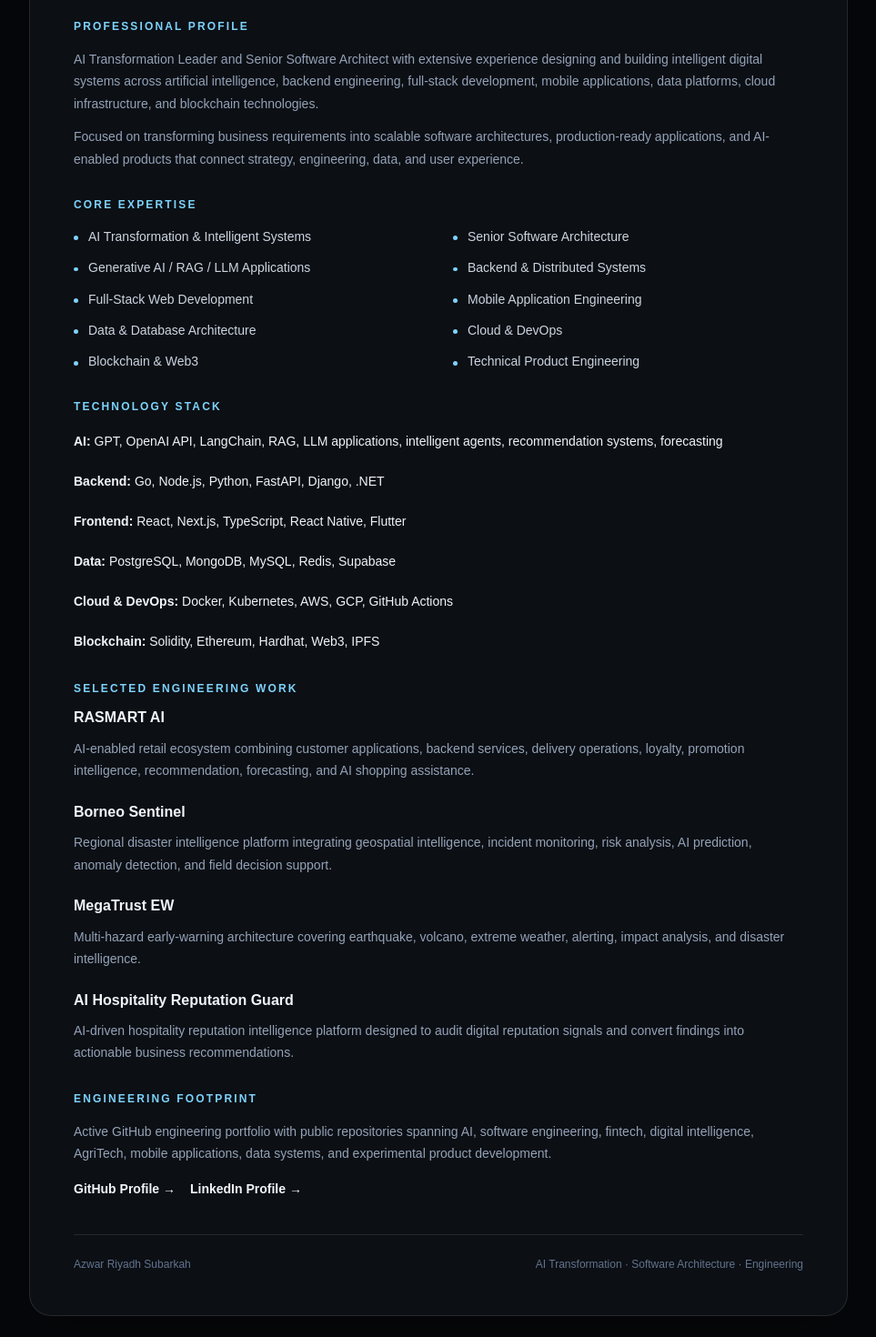
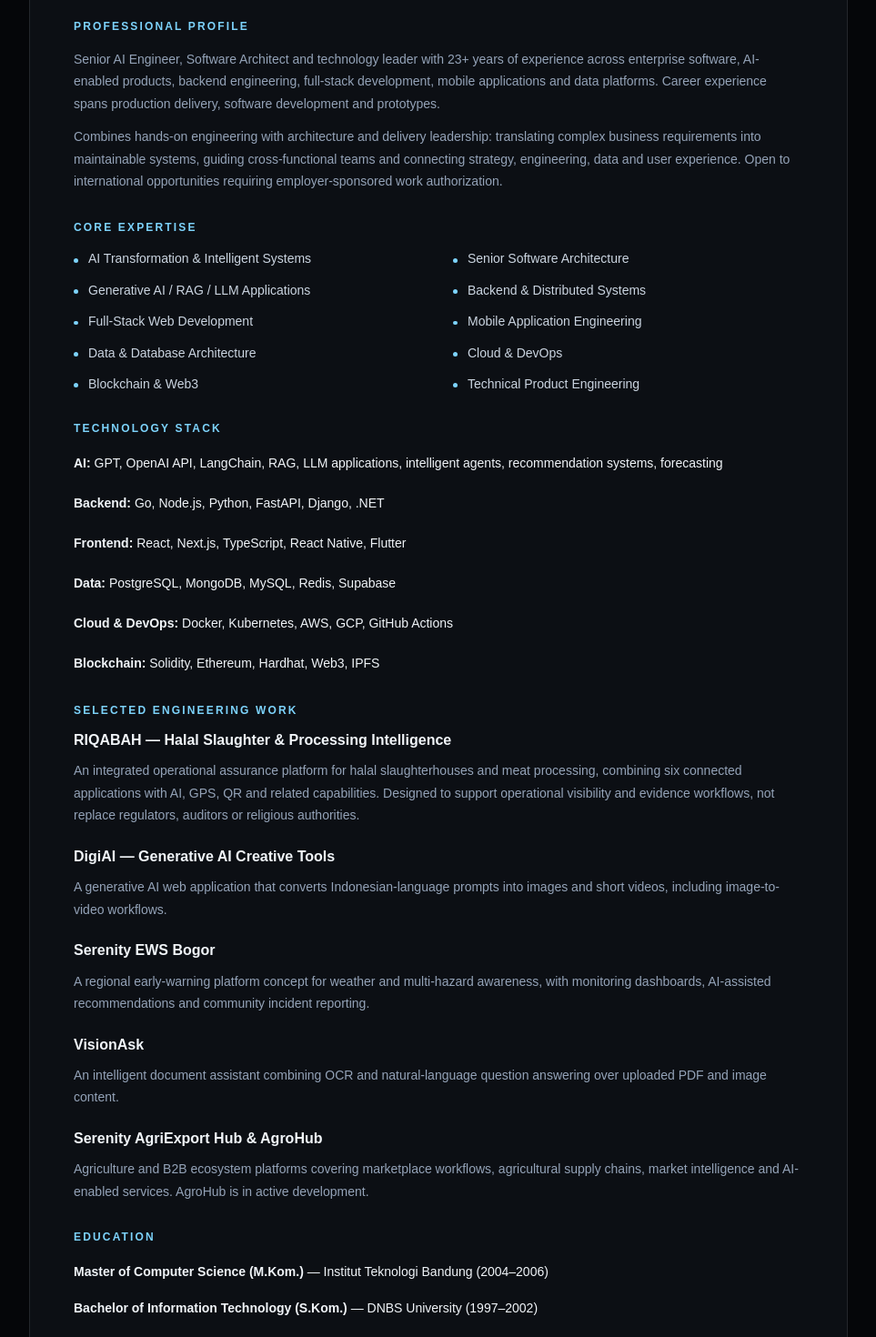
Before and after one commit to sazwarriyadhs/portofolio, a Next.js app: page /cv in a window 1280 px wide. Shown: the part 300-1770 px from the top of the page at 91% size, without its empty margins (158-1121 px from the left). Built offline with nearby package versions, Linux system fonts and the light colour scheme; no server answers.

Commit message:
Align printable CV with verified experience and selected projects

```diff
--- a/app/cv/page.tsx
+++ b/app/cv/page.tsx
@@ -35,7 +35,7 @@ export default function CVPage() {
             <div className="flex flex-col justify-between gap-6 sm:flex-row">
               <div>
                 <p className="mono text-xs tracking-[0.25em] text-sky-300 print:text-slate-600">
-                  AI TRANSFORMATION LEADER
+                  SENIOR AI ENGINEER · SOFTWARE ARCHITECT
                 </p>
 
                 <h1 className="mt-3 text-4xl font-bold tracking-tight sm:text-5xl print:text-black">
@@ -43,7 +43,7 @@ export default function CVPage() {
                 </h1>
 
                 <p className="mt-3 text-lg text-slate-400 print:text-slate-700">
-                  Senior Software Architect · AI Engineer · Full-Stack Developer
+                  Senior AI Engineer · Senior Software Architect · Full-Stack Engineer
                 </p>
               </div>
 
@@ -81,18 +81,11 @@ export default function CVPage() {
             <h2 className="cv-heading">Professional Profile</h2>
 
             <p className="cv-text">
-              AI Transformation Leader and Senior Software Architect with
-              extensive experience designing and building intelligent digital
-              systems across artificial intelligence, backend engineering,
-              full-stack development, mobile applications, data platforms,
-              cloud infrastructure, and blockchain technologies.
+              Senior AI Engineer, Software Architect and technology leader with 23+ years of experience across enterprise software, AI-enabled products, backend engineering, full-stack development, mobile applications and data platforms. Career experience spans production delivery, software development and prototypes.
             </p>
 
             <p className="cv-text">
-              Focused on transforming business requirements into scalable
-              software architectures, production-ready applications, and
-              AI-enabled products that connect strategy, engineering, data,
-              and user experience.
+              Combines hands-on engineering with architecture and delivery leadership: translating complex business requirements into maintainable systems, guiding cross-functional teams and connecting strategy, engineering, data and user experience. Open to international opportunities requiring employer-sponsored work authorization.
             </p>
           </section>
 
@@ -161,44 +154,36 @@ export default function CVPage() {
           {/* SELECTED WORK */}
           <section className="mt-8">
             <h2 className="cv-heading">Selected Engineering Work</h2>
-
             <div className="space-y-6">
               <div>
-                <h3 className="cv-title">RASMART AI</h3>
-                <p className="cv-text">
-                  AI-enabled retail ecosystem combining customer applications,
-                  backend services, delivery operations, loyalty, promotion
-                  intelligence, recommendation, forecasting, and AI shopping
-                  assistance.
-                </p>
+                <h3 className="cv-title">RIQABAH — Halal Slaughter & Processing Intelligence</h3>
+                <p className="cv-text">An integrated operational assurance platform for halal slaughterhouses and meat processing, combining six connected applications with AI, GPS, QR and related capabilities. Designed to support operational visibility and evidence workflows, not replace regulators, auditors or religious authorities.</p>
               </div>
+              <div>
+                <h3 className="cv-title">DigiAI — Generative AI Creative Tools</h3>
+                <p className="cv-text">A generative AI web application that converts Indonesian-language prompts into images and short videos, including image-to-video workflows.</p>
+              </div>
+              <div>
+                <h3 className="cv-title">Serenity EWS Bogor</h3>
+                <p className="cv-text">A regional early-warning platform concept for weather and multi-hazard awareness, with monitoring dashboards, AI-assisted recommendations and community incident reporting.</p>
+              </div>
+              <div>
+                <h3 className="cv-title">VisionAsk</h3>
+                <p className="cv-text">An intelligent document assistant combining OCR and natural-language question answering over uploaded PDF and image content.</p>
+              </div>
+              <div>
+                <h3 className="cv-title">Serenity AgriExport Hub & AgroHub</h3>
+                <p className="cv-text">Agriculture and B2B ecosystem platforms covering marketplace workflows, agricultural supply chains, market intelligence and AI-enabled services. AgroHub is in active development.</p>
+              </div>
+            </div>
+          </section>
 
-              <div>
-                <h3 className="cv-title">Borneo Sentinel</h3>
-                <p className="cv-text">
-                  Regional disaster intelligence platform integrating
-                  geospatial intelligence, incident monitoring, risk analysis,
-                  AI prediction, anomaly detection, and field decision support.
-                </p>
-              </div>
-
-              <div>
-                <h3 className="cv-title">MegaTrust EW</h3>
-                <p className="cv-text">
-                  Multi-hazard early-warning architecture covering earthquake,
-                  volcano, extreme weather, alerting, impact analysis, and
-                  disaster intelligence.
-                </p>
-              </div>
-
-              <div>
-                <h3 className="cv-title">AI Hospitality Reputation Guard</h3>
-                <p className="cv-text">
-                  AI-driven hospitality reputation intelligence platform
-                  designed to audit digital reputation signals and convert
-                  findings into actionable business recommendations.
-                </p>
-              </div>
+          {/* EDUCATION */}
+          <section className="mt-8">
+            <h2 className="cv-heading">Education</h2>
+            <div className="space-y-3 text-sm leading-7">
+              <div><strong>Master of Computer Science (M.Kom.)</strong> — Institut Teknologi Bandung (2004–2006)</div>
+              <div><strong>Bachelor of Information Technology (S.Kom.)</strong> — DNBS University (1997–2002)</div>
             </div>
           </section>
 
```
